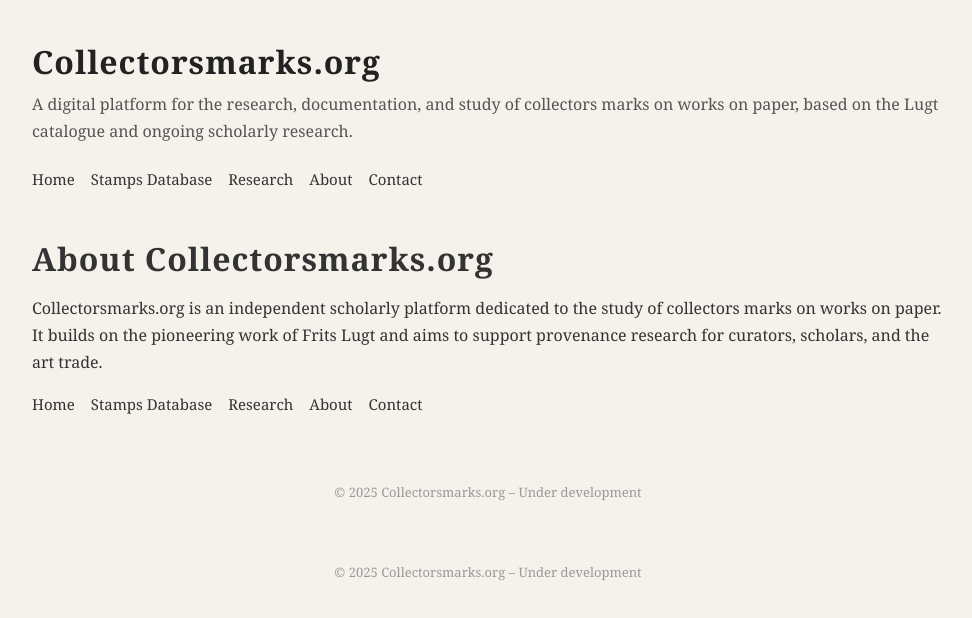
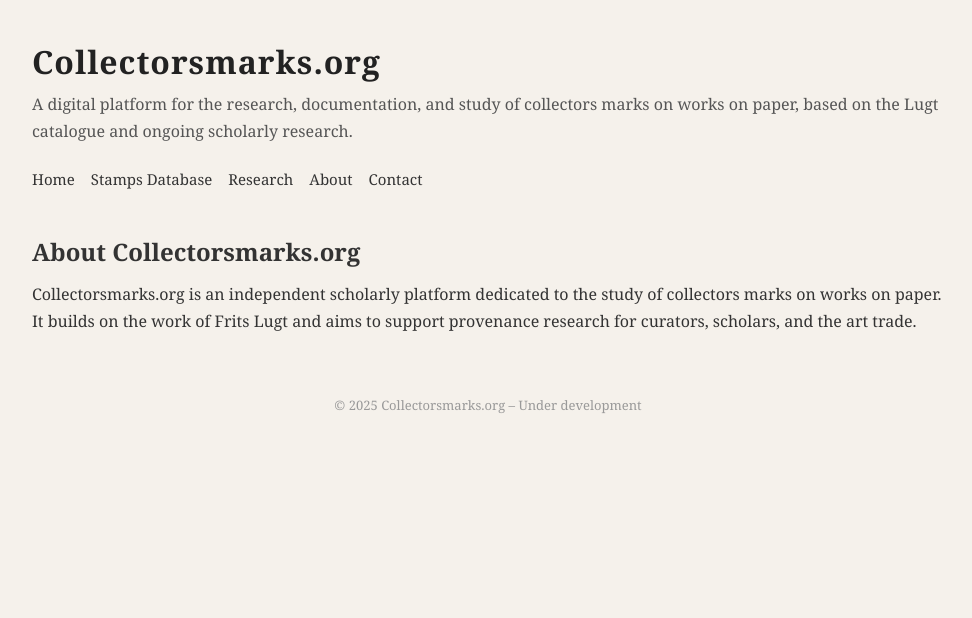
Before and after one commit to bjorndeleu/collectorsmarks, a Next.js app: page /about in a window 1280 px wide. Shown: the top 618 px of the page, without its empty margins (152-1124 px from the left). Built offline with nearby package versions, Linux system fonts and the light colour scheme.

Commit message:
Update page.js

```diff
--- a/app/about/page.js
+++ b/app/about/page.js
@@ -1,27 +1,13 @@
 export default function AboutPage() {
   return (
-    <main>
-      <header className="hero">
-        <h1>About Collectorsmarks.org</h1>
-        <p>
-          Collectorsmarks.org is an independent scholarly platform dedicated to
-          the study of collectors marks on works on paper. It builds on the
-          pioneering work of Frits Lugt and aims to support provenance research
-          for curators, scholars, and the art trade.
-        </p>
-
-        <nav>
-          <a href="/">Home</a>
-          <a href="/stamps">Stamps Database</a>
-          <a href="/research">Research</a>
-          <a href="/about">About</a>
-          <a href="/contact">Contact</a>
-        </nav>
-      </header>
-
-      <footer className="footer">
-        © {new Date().getFullYear()} Collectorsmarks.org – Under development
-      </footer>
-    </main>
+    <>
+      <h2>About Collectorsmarks.org</h2>
+      <p>
+        Collectorsmarks.org is an independent scholarly platform dedicated to
+        the study of collectors marks on works on paper. It builds on the work
+        of Frits Lugt and aims to support provenance research for curators,
+        scholars, and the art trade.
+      </p>
+    </>
   );
 }
```
